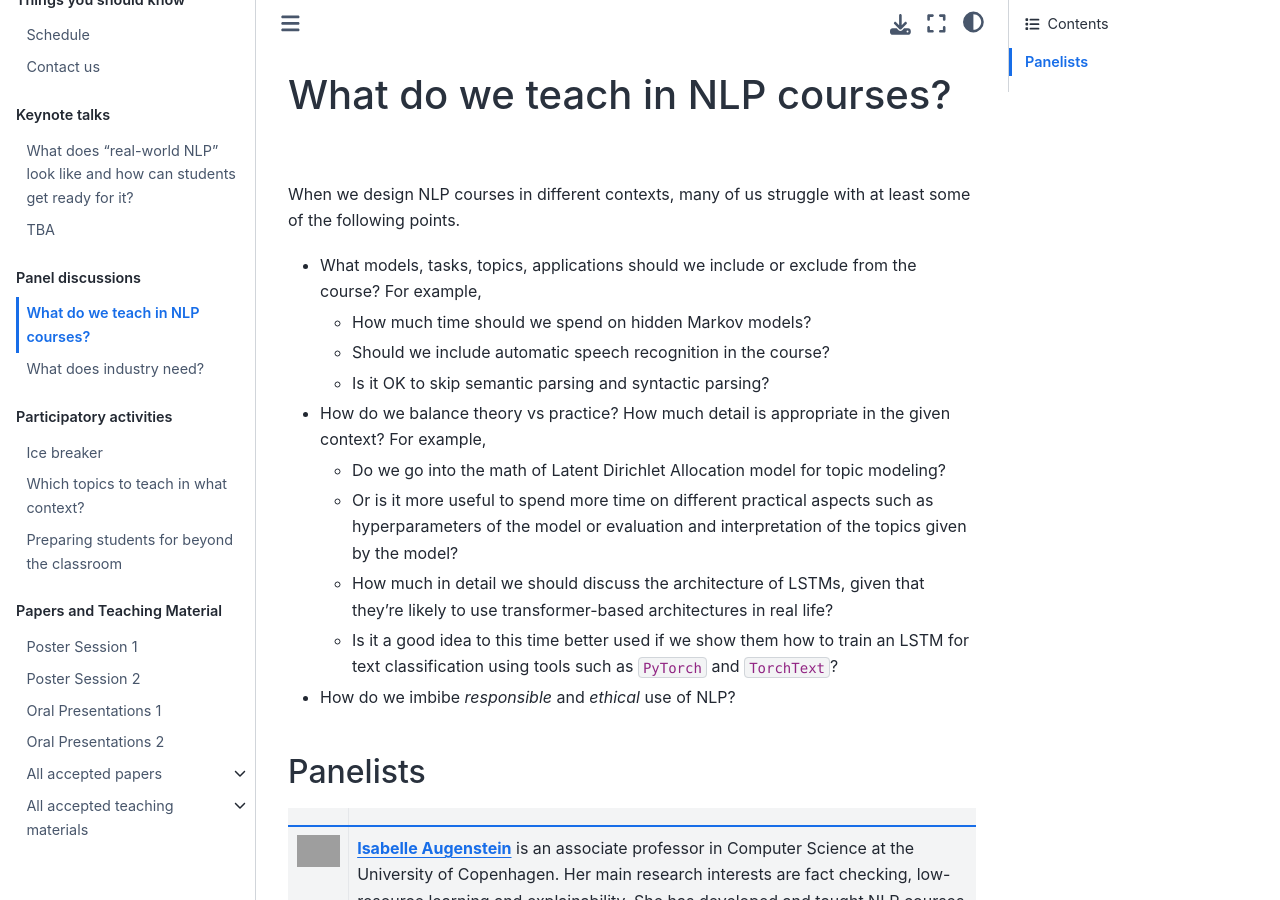
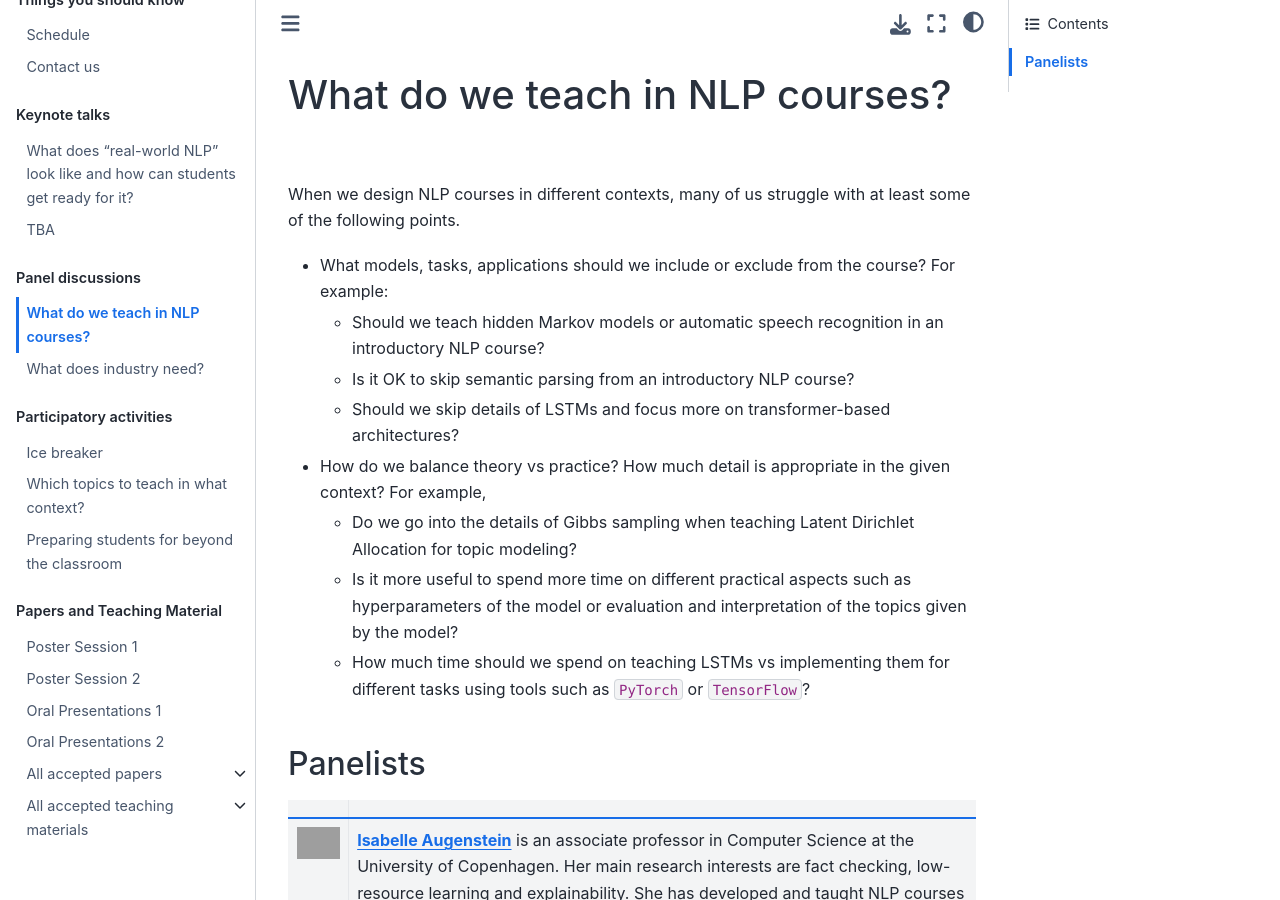
Before and after one commit to TeachingNLP/workshop-book, a Jupyter Book: the page built from panels/core-concepts.md, in a window 1280 px wide and 900 px high. Built offline with Jupyter Book 1.0.4 settings and Sphinx 7.4.7 and the Sphinx Book theme 1.1.4, drawn with Linux system fonts in a browser that asks for light colours; grey boxes are pictures that could not be loaded.

Commit message:
updating

```diff
--- a/panels/core-concepts.md
+++ b/panels/core-concepts.md
@@ -2,20 +2,18 @@
 
 When we design NLP courses in different contexts, many of us struggle with at least some of the following points.
 
-- What models, tasks, topics, applications should we include or exclude from the course? For example,
-    - How much time should we spend on hidden Markov models?
-    - Should we include automatic speech recognition in the course?
-    - Is it OK to skip semantic parsing and syntactic parsing?
+- What models, tasks, applications should we include or exclude from the course? For example:
+    - Should we teach hidden Markov models or automatic speech recognition in an introductory NLP course?
+    - Is it OK to skip semantic parsing from an introductory NLP course?
+    - Should we skip details of LSTMs and focus more on transformer-based architectures?
 - How do we balance theory vs practice? How much detail is appropriate in the given context? For example,
-    - Do we go into the math of Latent Dirichlet Allocation model for topic modeling?
-    - Or is it more useful to spend more time on different practical aspects such as hyperparameters of the model or evaluation and interpretation of the topics given by the model?
-    - How much in detail we should discuss the architecture of LSTMs, given that they're likely to use transformer-based architectures in real life?
-    - Is it a good idea to this time better used if we show them how to train an LSTM for text classification using tools such as `PyTorch` and `TorchText`?
-- How do we imbibe _responsible_ and _ethical_ use of NLP?
+    - Do we go into the details of Gibbs sampling when teaching Latent Dirichlet Allocation for topic modeling?
+    - Is it more useful to spend more time on different practical aspects such as hyperparameters of the model or evaluation and interpretation of the topics given by the model?
+    - How much time should we spend on teaching LSTMs vs implementing them for different tasks using tools such as `PyTorch` or `TensorFlow`?
 
 ## Panelists
 |               |                               |
-| :---------------- | :------------------------------   |
+| :--------------------------------------- | :-----------------   |
 | <img src="../img/isabelle.png" alt="Isabella" class="bg-primary" width="250px"> | [**Isabelle Augenstein**](https://isabelleaugenstein.github.io/) is an associate professor in Computer Science at the University of Copenhagen. Her main research interests are fact checking, low-resource learning and explainability. She has developed and taught NLP courses at University of Copenhagen and University College London. She has also given tutorial and talks at a number of summer schools. |
 |<img src="../img/emily.jpeg" alt="Emily" class="bg-primary" width="250px"/> | [**Emily M. Bender**](https://faculty.washington.edu/ebender/index.html) is a Professor of Linguistics and an Adjunct Professor in Computer Science and Engineering at the University of Washington. She is the Director of the [Computational Linguistics Master's program](https://www.compling.uw.edu/). She has a wealth of teaching and mentoring experience, and has taught many courses and seminars in Linguistics, Computational Linguistics, and Ethics in NLP in the past two decades.|
 |<img src="../img/yoav.jpeg" alt="Yoav" class="bg-primary" width="250px"> | [**Yoav Goldberg**](https://www.cs.bgu.ac.il/~yoavg/uni/) is a Senior Lecturer in Computer Science at Bar Ilan University. He has taught a number of courses and seminars related NLP. He is the author of the famous tutorial on deep learning NLP, [A Primer on Neural Network Models for Natural Language Processing](https://u.cs.biu.ac.il/~yogo/nnlp.pdf), which has made deep learning NLP accessible to many people.|
```
